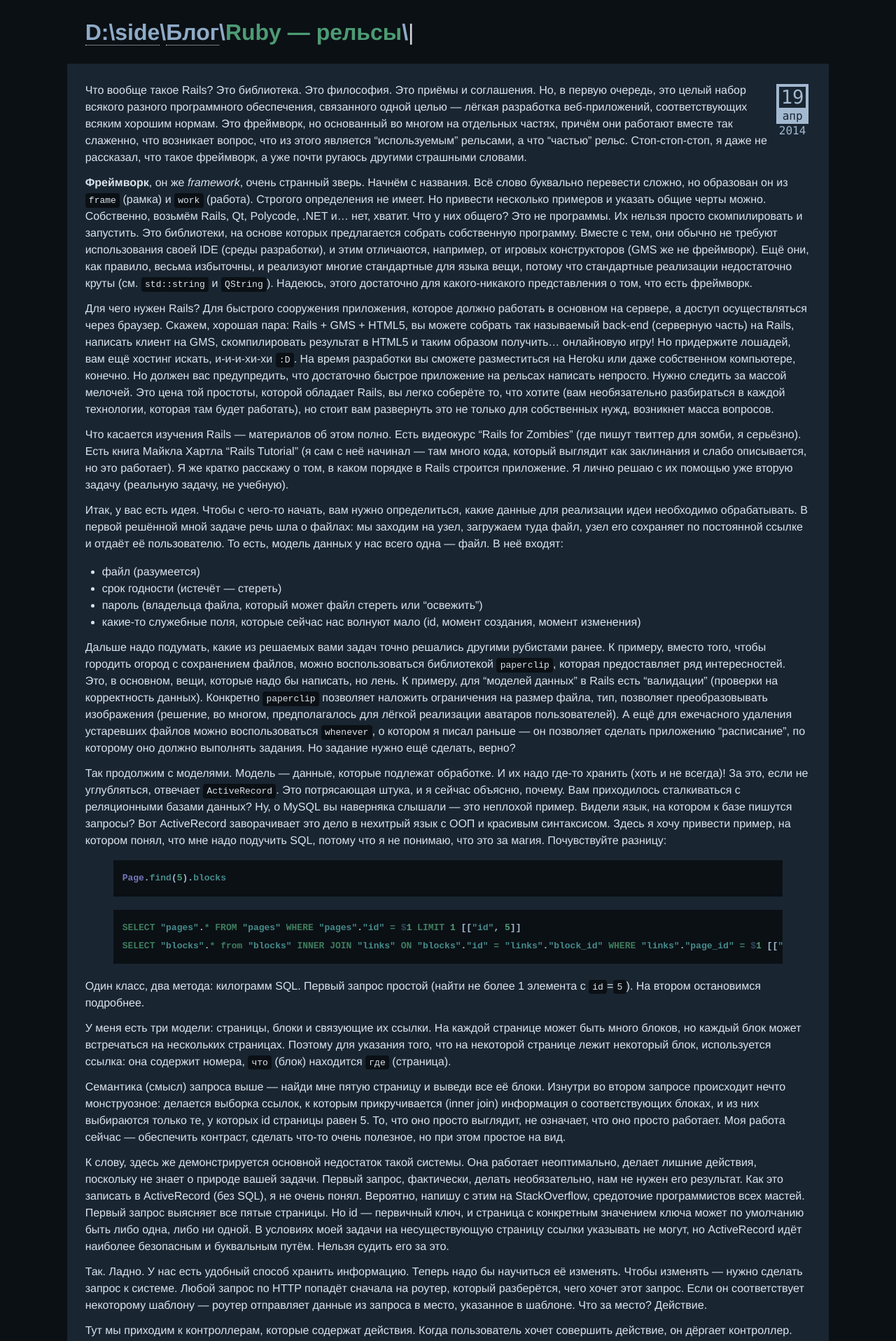
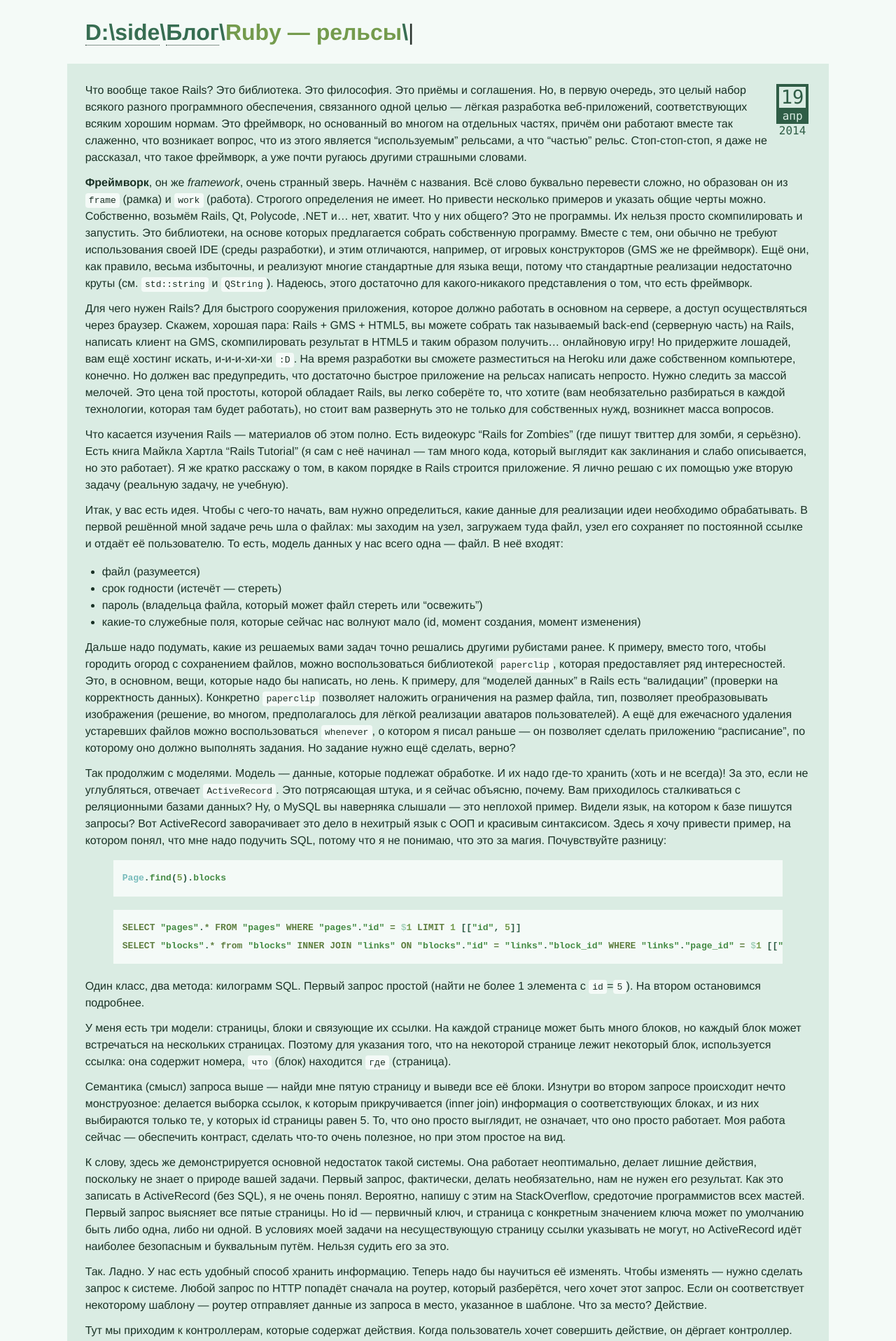
Before and after one commit to D-side/d-side.github.io, a Jekyll site: the page built from _posts/2014-04-19-ruby-rails.md, in a window 1280 px wide. Shown: the top 1916 px of the page at 70% size. Built offline with Jekyll 4.4.1, drawn with Linux system fonts in a browser that asks for light colours; nearby versions of some CDN libraries; comment, search, counter and statistics services are not loaded.

Commit message:
Forest colors

```diff
--- a/assets/main.sass
+++ b/assets/main.sass
@@ -3,10 +3,10 @@
 
 // Theme
 //@import "themes/solarized"
-$sample: #234
+$sample: #243
 @import "themes/near-mixer.sass"
 // Mix into light theme
-//@import "themes/mix/contrast"
+@import "themes/mix/contrast"
 
 // Libs (thanks, thoughtbot!)
 @import 'bourbon'
```
